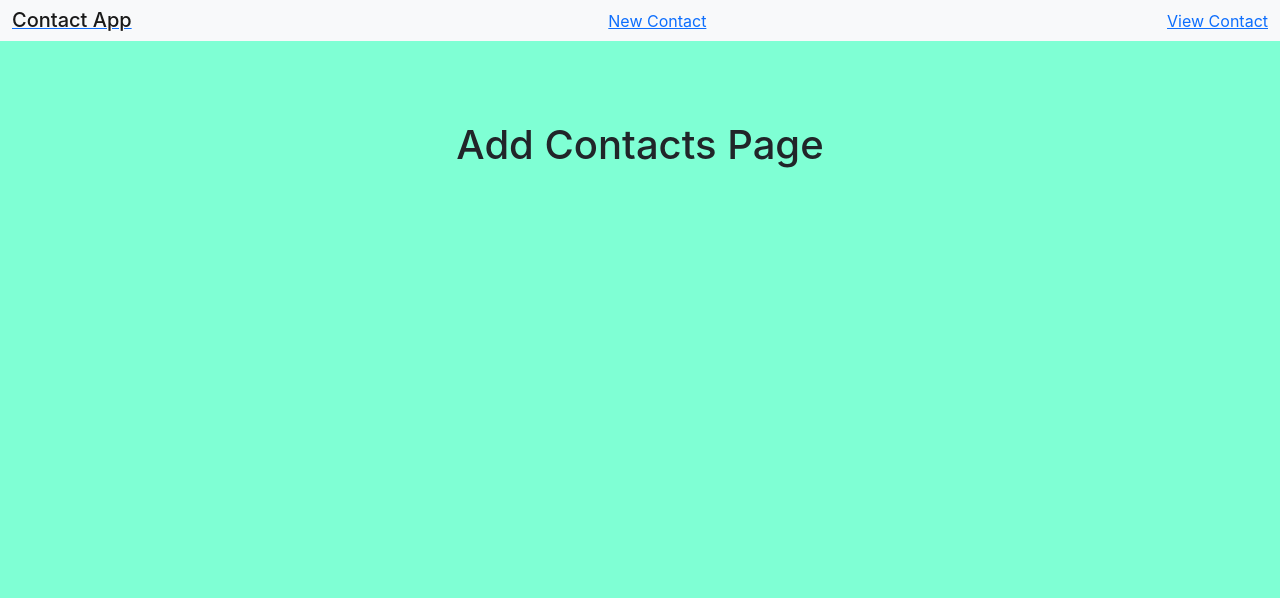
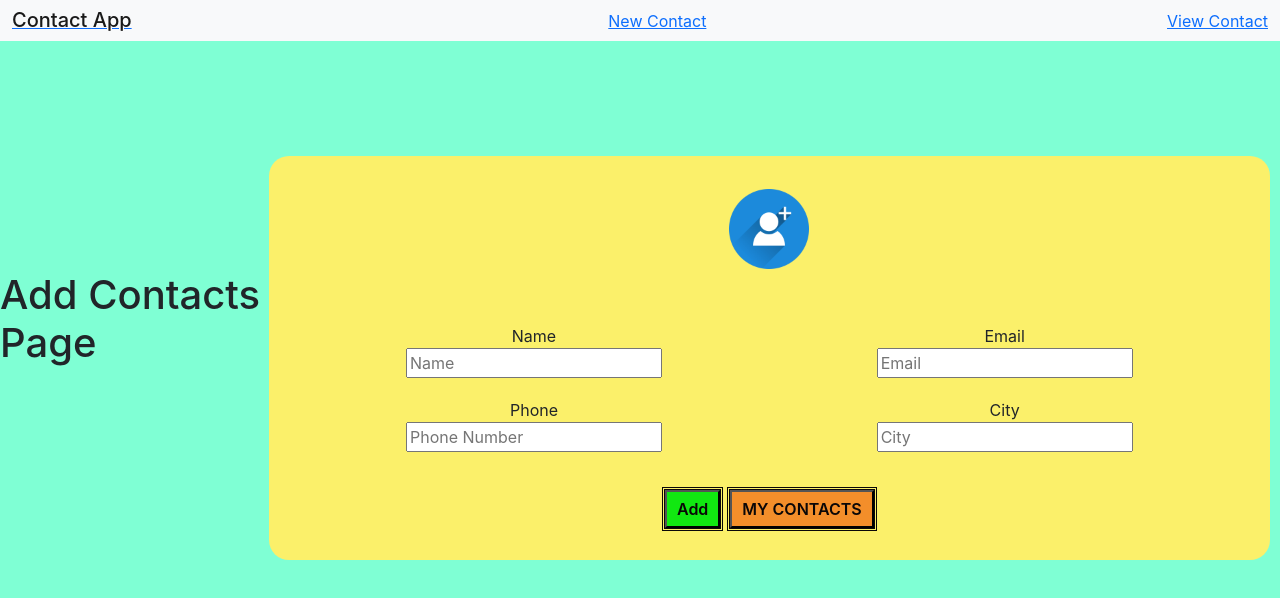
Before and after one commit to Devil-Rick/Contacts-App, a React (Create React App) app: page /addContact in a window 1280 px wide. Shown: the top 598 px of the page. Built offline with nearby package versions, Linux system fonts and the light colour scheme.

Commit message:
Ui Add Contacts Done

```diff
--- a/src/Redux/reducers/contactReducers.js
+++ b/src/Redux/reducers/contactReducers.js
@@ -4,8 +4,8 @@ import axios from "axios";
 // setting the initial state
 const initialState = {
     contactList: [],
-    showContact:false,
-    currId:null,
+    showContact: false,
+    currId: null,
 }
 
 
@@ -28,12 +28,16 @@ const contactSlice = createSlice({
     name: 'Contact',
     initialState,
     reducers: {
-        setInitialState : (state , action) => {
+        setInitialState: (state, action) => {
             state.contactList = [...action.payload];
         },
-        setShowContact : (state, action) => {
-            state.showContact = true;
-            state.currId = action.payload
+        setShowContact: (state, action) => {
+            if (action.payload === undefined) {
+                state.showContact = false;
+            } else {
+                state.showContact = true;
+                state.currId = action.payload
+            }
         }
     },
 });
@@ -42,6 +46,6 @@ export const contactReducer = contactSlice.reducer;
 
 export const contactAction = contactSlice.actions;
 
-export const contactSelector = (state)=>state.contactReducer.contactList;
-export const showContact = (state)=>state.contactReducer.showContact;
-export const currId = (state)=>state.contactReducer.currId;
+export const contactSelector = (state) => state.contactReducer.contactList;
+export const showContact = (state) => state.contactReducer.showContact;
+export const currId = (state) => state.contactReducer.currId;
--- /dev/null
+++ b/src/components/addContact/add.module.css
@@ -0,0 +1,41 @@
+.addContainer{
+    display: grid;
+    justify-items: center;
+    align-items: center;
+}
+
+.addComp{
+    flex: 0 0 50%;
+    display: inline-grid;
+    padding: 0 10px;
+    margin: 10px 0px;
+    justify-items: center;
+}
+.contactAdd{
+    display: flex;
+    flex-wrap: wrap;
+}
+
+.contact{
+    flex-direction: column;
+}
+
+.btnHolder{
+    display: flex;
+    width: 100%;
+    justify-content: center;
+    margin-top: 3%;
+}
+
+.addBtn{
+    padding: 5px 10px;
+    background-color: #11e811;
+    color: #0a0707;
+    font-weight: 600;
+    outline-style: double;
+}
+
+.delBtn{
+    background-color: #f38e2a;
+    margin-left: 10px;
+}
--- a/src/components/addContact/newContact.jsx
+++ b/src/components/addContact/newContact.jsx
@@ -0,0 +1,51 @@
+import { useState } from "react"
+import { Link } from "react-router-dom"
+import styles from './add.module.css'
+
+const Add = ({view}) => {
+    const [name, setName] = useState()
+    const [email, setEmail] = useState()
+    const [phone, setPhone] = useState()
+    const [city, setCity] = useState()
+
+
+    return (
+        <div className={styles.addContainer}>
+            <div className={`contact contact-item ${styles.contact}`}>
+                <img className="logo" src={require("../../assets/images/add.png")} alt="add logo" />
+
+                <form action="" className={styles.contactAdd}>
+                    <div className={styles.addComp}>
+                        <label htmlFor="name">Name</label>
+                        <input type="text" id="name" onChange={(e) => setName(e.target.value)} placeholder="Name"  />
+                    </div>
+
+                    <div className={styles.addComp}>
+                        <label htmlFor="email">Email</label>
+                        <input type="email" id="email" onChange={(e) => setEmail(e.target.value)} placeholder="Email" />
+                    </div>
+
+                    <div className={styles.addComp}>
+                        <label htmlFor="phone">Phone</label>
+                        <input type="text" id="phone" onChange={(e) => setPhone(e.target.value)} placeholder="Phone Number" />
+                    </div>
+
+                    <div className={styles.addComp}>
+                        <label htmlFor="city">City</label>
+                        <input type="text" id="city" onChange={(e) => setCity(e.target.value)} placeholder="City"/>
+                    </div>
+
+                    <div className={styles.btnHolder}>
+                        <button className={styles.addBtn}> Add </button>
+
+                        <Link to='/viewContact'>
+                            <button className={`${styles.addBtn} ${styles.delBtn}`} onClick={view}> MY CONTACTS </button>
+                        </Link>
+                    </div>
+                </form>
+            </div>
+        </div>
+    )
+}
+
+export default Add
--- a/src/components/updateContact/update.jsx
+++ b/src/components/updateContact/update.jsx
@@ -1,4 +1,5 @@
 import { useEffect, useState } from "react"
+import { Link } from "react-router-dom"
 import styles from './update.module.css'
 import { useSelector } from "react-redux"
 import { contactSelector, currId } from "../../Redux/reducers/contactReducers"
@@ -46,7 +47,9 @@ const Update = () => {
                     <div className={styles.btnHolder}>
                         <button className={styles.updateBtn}> UPDATE </button>
 
-                        <button className={`${styles.updateBtn} ${styles.delBtn}`}> BACK </button>
+                        <Link to='/viewContact'>
+                            <button className={`${styles.updateBtn} ${styles.delBtn}`}> BACK </button>
+                        </Link>
                     </div>
                 </form>
             </div>
--- a/src/pages/add_contact/newContact.jsx
+++ b/src/pages/add_contact/newContact.jsx
@@ -1,10 +1,21 @@
+import { useDispatch } from "react-redux";
+import Add from "../../components/addContact/newContact";
+import { contactAction } from "../../Redux/reducers/contactReducers";
 
 const AddContact = () =>{
+
+    const dispatch = useDispatch();
+
+    const viewContacts = () => {
+        dispatch(contactAction.setShowContact());
+    }
+
     return(
         <div className="contact">
             <h1>
                 Add Contacts Page
             </h1>
+            <Add view = {viewContacts} />
         </div>
     )
 }
```
